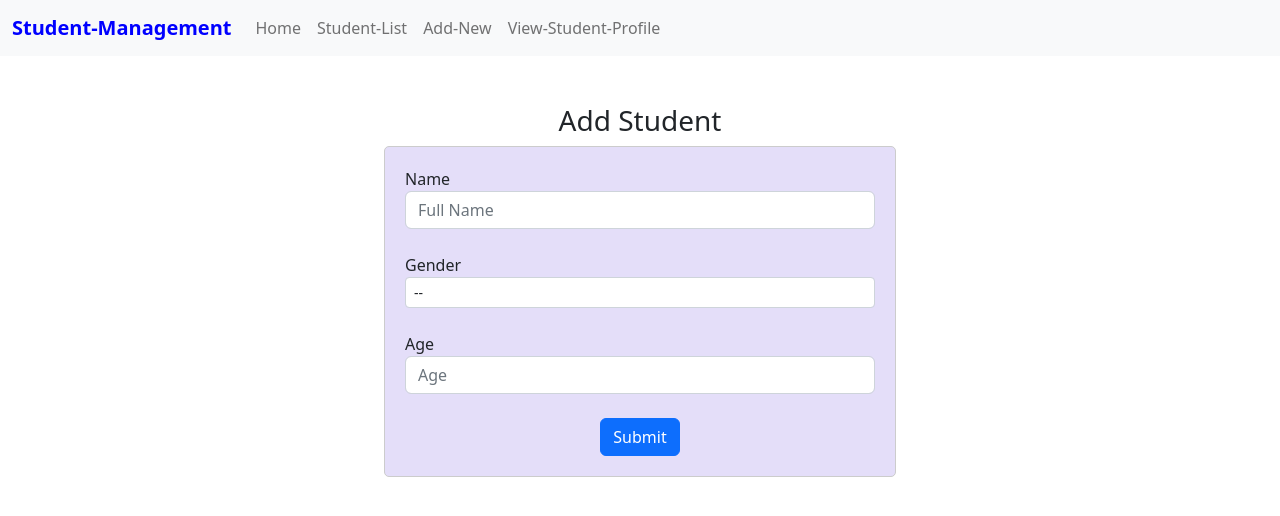
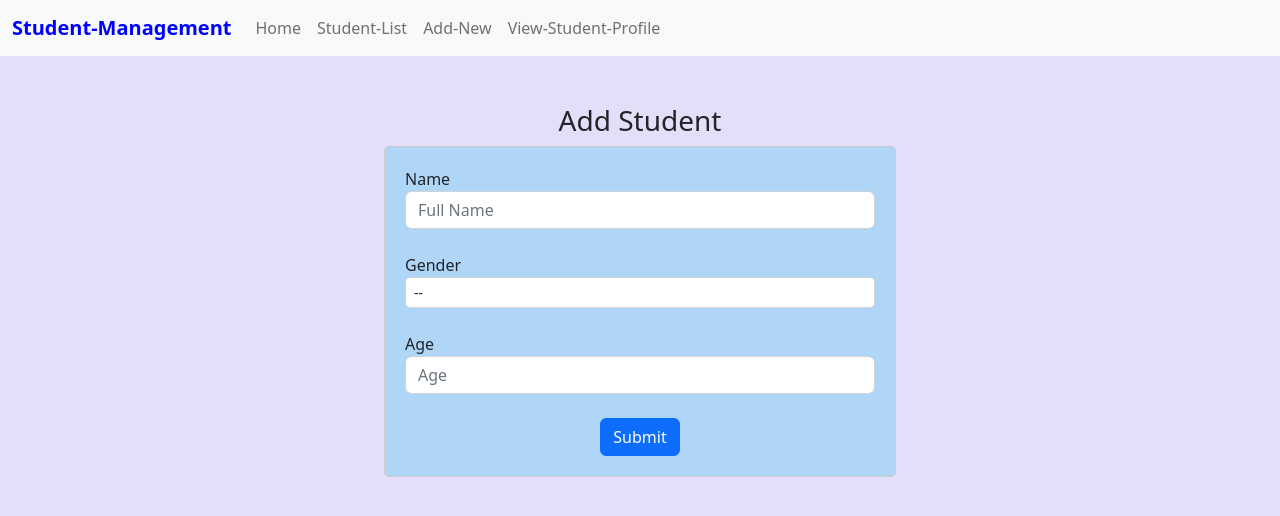
Before and after one commit to MeharaSahabandu/Simple-Student-Management-System, a React (Create React App) app in the folder frontend/: page /add in a window 1280 px wide. Shown: the top 516 px of the page. Built offline with nearby package versions, Linux system fonts and the light colour scheme.

Commit message:
changed colors

```diff
--- a/frontend/src/components/AllStudents.js
+++ b/frontend/src/components/AllStudents.js
@@ -4,6 +4,8 @@ import { useNavigate } from "react-router-dom";
 
 
 export default function AllStudents() {
+
+    const [students, setStudents] = useState([]);
 
     return (
         <div>
--- a/frontend/src/css/AddStudent.css
+++ b/frontend/src/css/AddStudent.css
@@ -4,5 +4,10 @@
     padding: 20px;
     border: 1px solid #ccc;
     border-radius: 5px;
+    background-color: rgb(175, 213, 247);
+}
+
+
+body {
     background-color: #e4def9;
-}
+  }
```
Also changed, not shown: 1 other file (tests, documents, lock files or other folders).
